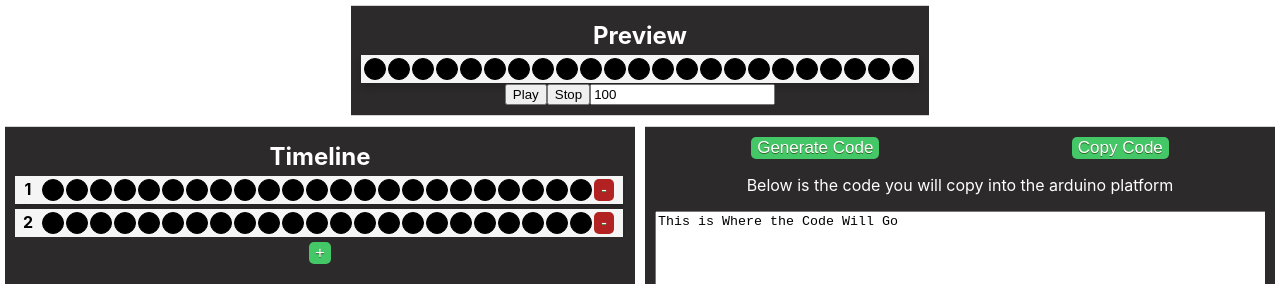
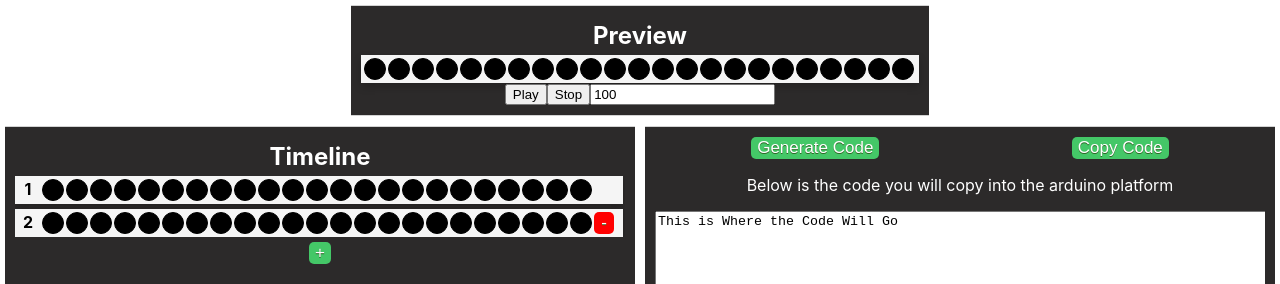
Before and after one commit to mjcolin/lightanimator, a React (Create React App) app: page / in a window 1280 px wide. Shown: the top 284 px of the page. Built offline with nearby package versions, Linux system fonts and the light colour scheme.

Commit message:
remove button isn't shown on frame 0

```diff
--- a/src/components/Frame.js
+++ b/src/components/Frame.js
@@ -24,7 +24,9 @@ function Frame(props){
         ></div>
          );
 
-          deleteButton = <Button onClick={()=>props.deleteFrame(props.frame)} backColor="#B22222">-</Button>
+          if(props.frame !== 0)//don't show delete on frame 0 as will cause error if no frames
+            deleteButton = <Button onClick={()=>props.deleteFrame(props.frame)} backColor="red">-</Button>
+
           frameNumber = props.frame +1;
           theStyle = {width: calculatedFramwWidth, columnGap:pixelGap, cursor:'pointer'};
     }
```
